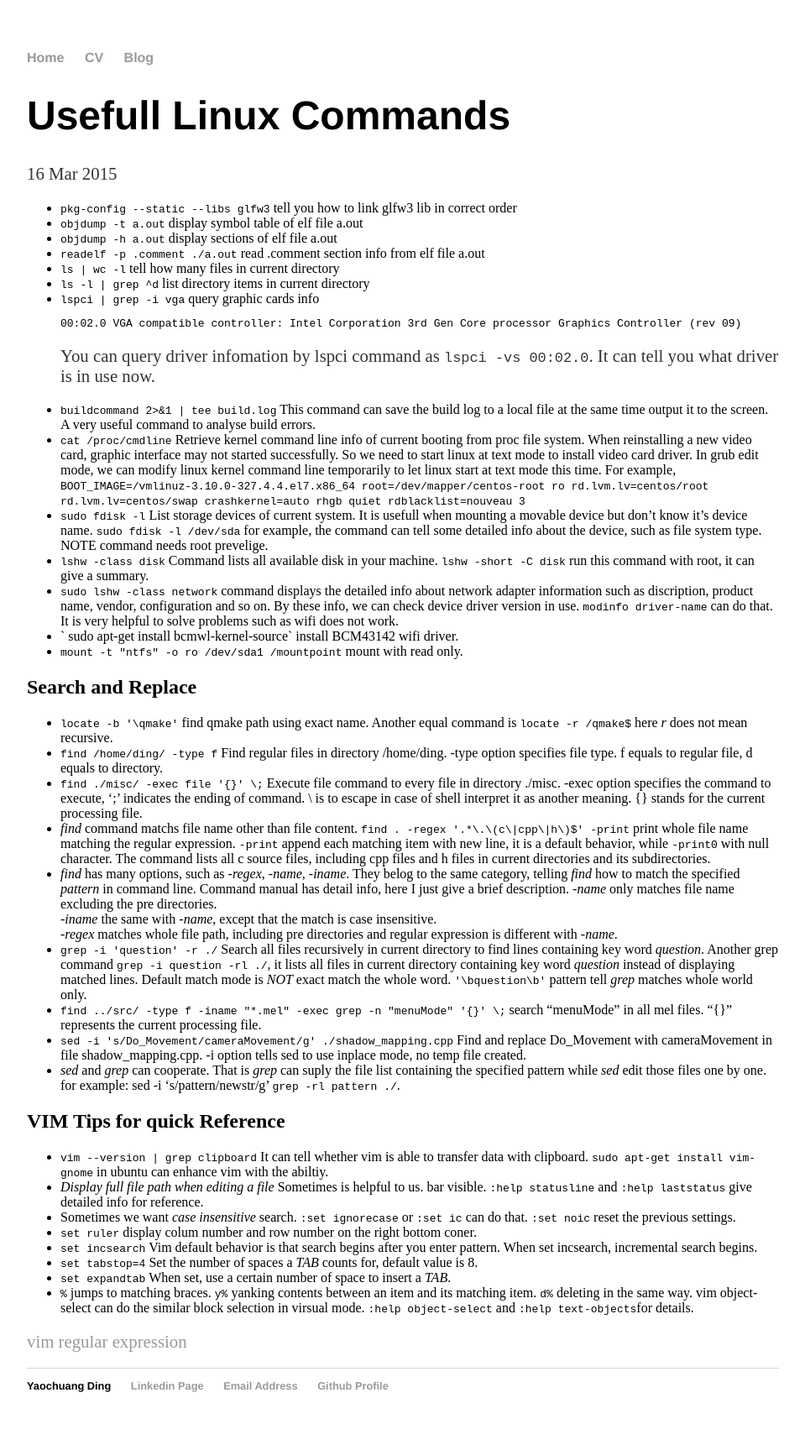
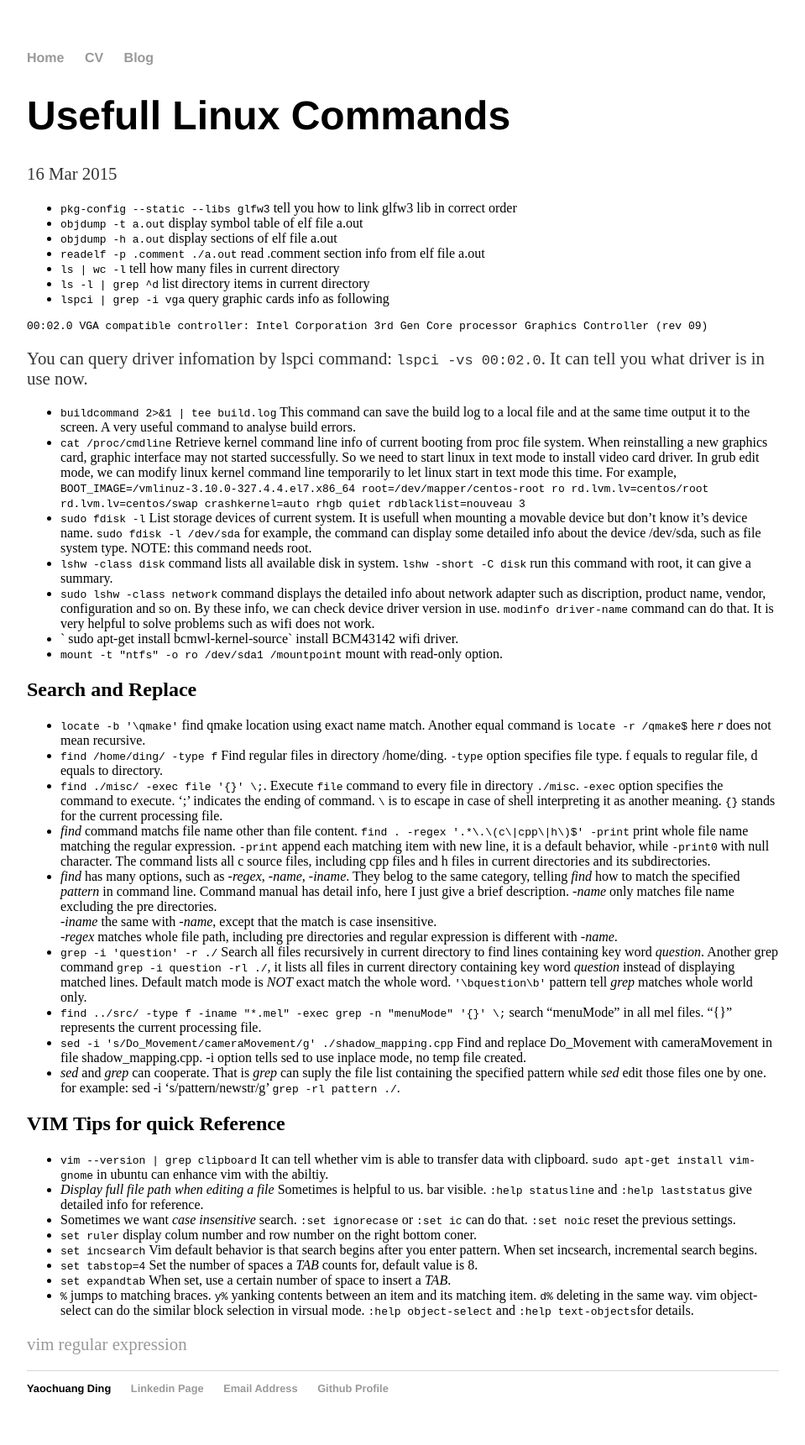
Before and after one commit to ychding11/ychding11.github.io, a Jekyll site: the page built from _posts/2015-03-16-Useful-Linux-Command.md, in a window 1280 px wide. Shown: the whole page at 84% size, without its empty margins (160-1119 px from the left). Built offline with Jekyll 4.4.1, drawn with Linux system fonts in a browser that asks for light colours.

Commit message:
1. add linux command

````diff
--- a/_posts/2015-03-16-Useful-Linux-Command.md
+++ b/_posts/2015-03-16-Useful-Linux-Command.md
@@ -9,47 +9,49 @@
 - `readelf -p .comment ./a.out` read .comment section info from elf file a.out
 - `ls | wc -l` tell how many files in current directory
 - `ls -l | grep ^d` list directory items in current directory
-- `lspci | grep -i vga` query graphic cards info
+- `lspci | grep -i vga` query graphic cards info as following
+
 ```
 00:02.0 VGA compatible controller: Intel Corporation 3rd Gen Core processor Graphics Controller (rev 09)
 ```
-You can query driver infomation by lspci command as `lspci -vs 00:02.0`.
+
+You can query driver infomation by lspci command: `lspci -vs 00:02.0`.
 It can tell you what driver is in use now.
+
 - `buildcommand 2>&1 | tee build.log` This command can save the build
-log to a local file at the same time output it to the screen. A very
-useful command to analyse build errors.
+   log to a local file and at the same time output it to the screen. A very
+   useful command to analyse build errors.
 - `cat /proc/cmdline` Retrieve kernel command line info of current booting
-   from proc file system. When reinstalling a new video card, graphic interface
-   may not started successfully. So we need to start linux at text mode to install
+   from proc file system. When reinstalling a new graphics card, graphic interface
+   may not started successfully. So we need to start linux in text mode to install
    video card driver. In grub edit mode, we can modify linux kernel command line
-   temporarily to let linux start at text mode this time. For example,
+   temporarily to let linux start in text mode this time. For example,
    `BOOT_IMAGE=/vmlinuz-3.10.0-327.4.4.el7.x86_64 root=/dev/mapper/centos-root ro rd.lvm.lv=centos/root rd.lvm.lv=centos/swap crashkernel=auto rhgb quiet rdblacklist=nouveau
     3 `
 - `sudo fdisk -l` List storage devices of current system. It is usefull when
-mounting a movable device but don't know it's device name. `sudo fdisk -l /dev/sda`
-for example, the command can tell some detailed info about the device, such as file
-system type. NOTE command needs root prevelige.
-- `lshw -class disk` Command lists all available disk in your machine.
+   mounting a movable device but don't know it's device name. `sudo fdisk -l /dev/sda`
+   for example, the command can display some detailed info about the device /dev/sda,
+   such as file system type. NOTE: this command needs root.
+- `lshw -class disk` command lists all available disk in system.
   `lshw -short -C disk` run this command with root, it can give a summary.
 - `sudo lshw -class network` command displays the detailed info
-about network adapter information such as discription, product
-name, vendor, configuration and so on. By these info, we can
-check device driver version in use. `modinfo driver-name`
-can do that. It is very helpful to solve problems such as
-wifi does not work.
-- ` sudo apt-get install bcmwl-kernel-source` install BCM43142
-wifi driver.
-- `mount -t "ntfs" -o ro /dev/sda1 /mountpoint` mount with read only.
+  about network adapter such as discription, product name, vendor,
+  configuration and so on. By these info, we can check device driver
+  version in use. `modinfo driver-name` command can do that. It is
+  very helpful to solve problems such as wifi does not work.
+- ` sudo apt-get install bcmwl-kernel-source` install BCM43142 wifi driver.
+- `mount -t "ntfs" -o ro /dev/sda1 /mountpoint` mount with read-only option.
 
 ## Search and Replace
 
-- `locate -b '\qmake'` find qmake path using exact name. Another equal command is `locate -r /qmake$` here *r*
-  does not mean recursive.
-- `find /home/ding/ -type f` Find regular files in directory /home/ding. -type option specifies file type.
-  f equals to regular file, d equals to directory.
-- `find ./misc/ -exec file '{}' \;` Execute file command to every file in directory ./misc. -exec option
-  specifies the command to execute, ';' indicates the ending of command. \ is to escape in case of shell
-  interpret it as another meaning. {} stands for the current processing file.
+- `locate -b '\qmake'` find qmake location using exact name match.
+  Another equal command is `locate -r /qmake$` here *r* does not mean recursive.
+- `find /home/ding/ -type f` Find regular files in directory /home/ding.
+  `-type` option specifies file type.  f equals to regular file, d equals to directory.
+- `find ./misc/ -exec file '{}' \;`. Execute `file` command to every file in directory
+  `./misc`. `-exec` option specifies the command to execute. ';' indicates the ending
+  of command. `\` is to escape in case of shell interpreting it as another meaning.
+  `{}` stands for the current processing file.
 - *find* command matchs file name other than file content.
   `find . -regex '.*\.\(c\|cpp\|h\)$' -print` print whole file name matching
   the regular expression. `-print` append each matching item with new line,
````
